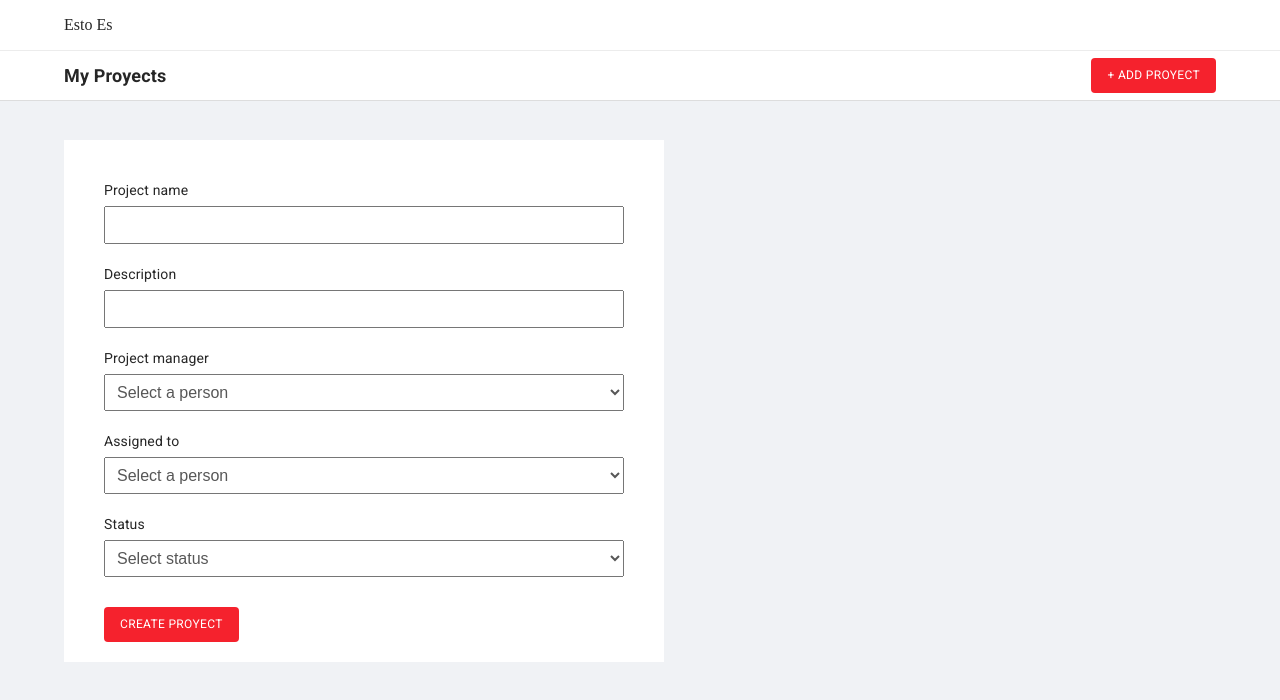
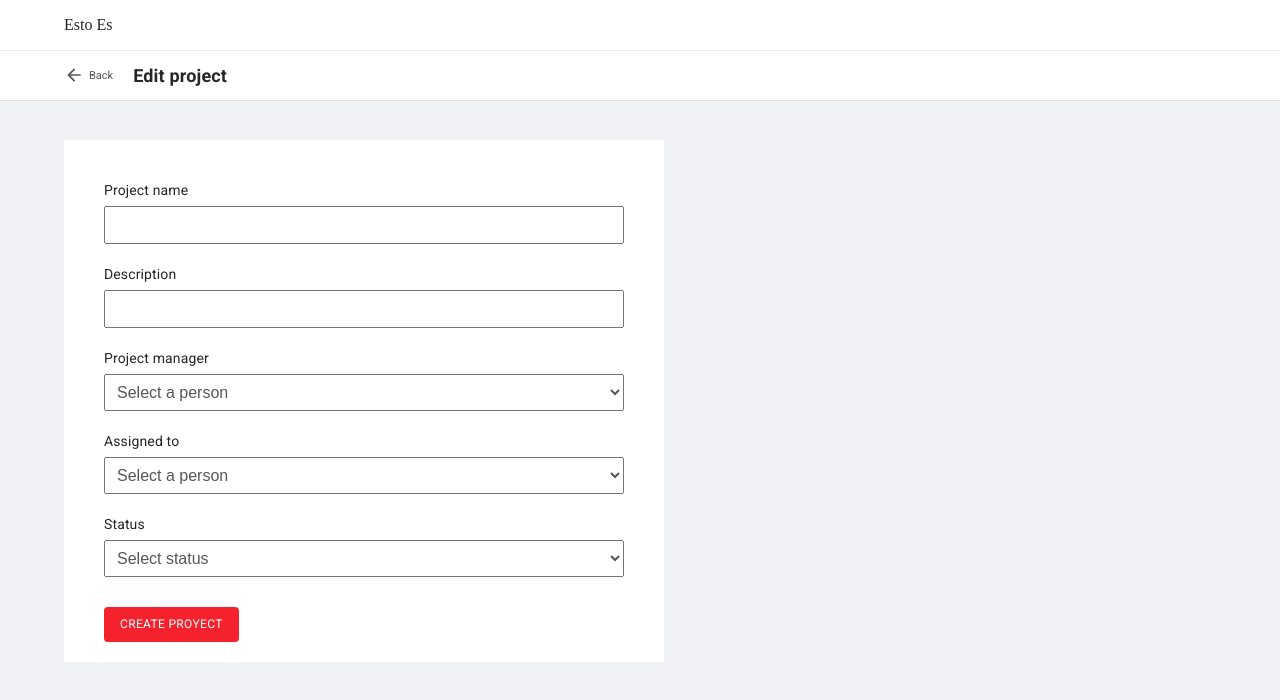
Before and after one commit to ncorradini/estoes-challenge, a React (Create React App) app: page /edit in a window 1280 px wide. Shown: the top 700 px of the page. Built offline with nearby package versions, Linux system fonts and the light colour scheme.

Commit message:
Fixed header

```diff
--- /dev/null
+++ b/src/components/Header/NavBarActions.jsx
@@ -0,0 +1,33 @@
+import { Typography } from '@mui/material';
+import { Link } from 'react-router-dom';
+import ArrowBackOutlinedIcon from '@mui/icons-material/ArrowBackOutlined';
+
+const NavBarActions = ({ location }) => {
+  return (
+    <>
+      <Link to="/" style={{
+        color: '#575757',
+        display: 'flex',
+        alignItems: 'center',
+      }}>
+        <ArrowBackOutlinedIcon
+          fontSize="small"
+          sx={{ color: '#575757', pr: '5px' }}
+        />
+        <span style={{
+          fontSize: '11px',
+          fontFamily: 'Roboto',
+        }}>Back</span>
+      </Link>
+      <Typography sx={{
+        fontWeight: 600,
+        fontSize: '18px',
+        ml: '20px',
+      }}>
+        {location.pathname === '/create' ? 'Add proyect' : 'Edit project'}
+      </Typography>
+    </>
+  );
+};
+
+export default NavBarActions;
--- /dev/null
+++ b/src/components/Header/NavBarHome.jsx
@@ -0,0 +1,42 @@
+import { Typography, Box, Button } from '@mui/material';
+import { Link } from 'react-router-dom';
+
+const NavBarHome = () => {
+  return (
+    <>
+      <Typography sx={{
+        fontWeight: 600,
+        fontSize: '18px',
+        width: '100%',
+      }}>
+        <Link to="/" style={{ color: '#262626' }}>
+          My Proyects
+        </Link>
+      </Typography>
+      <Box sx={{
+        width: '100%',
+        display: 'flex',
+        justifyContent: 'flex-end',
+      }}>
+        <Link to="/create" style={{ color: '#fff' }}>
+          <Button
+            variant="contained"
+            disableElevation
+            sx={{
+              background: '#f5222d',
+              height: '35px',
+              fontSize: '12px',
+              fontWeight: 400,
+              '&:hover': {
+                background: '#d41c25',
+              },
+            }}>
+            + Add proyect
+          </Button>
+        </Link>
+      </Box>
+    </>
+  );
+};
+
+export default NavBarHome;
--- a/src/components/Header/index.jsx
+++ b/src/components/Header/index.jsx
@@ -1,7 +1,11 @@
-import { Box, Container, Typography, Button } from '@mui/material';
-import { Link } from 'react-router-dom';
+import { Box, Container } from '@mui/material';
+import { useLocation } from 'react-router-dom';
+import NavBarActions from './NavBarActions';
+import NavBarHome from './NavBarHome';
 
 const Header = () => {
+  const location = useLocation();
+
   return (
     <Box sx={{
       background: '#fff',
@@ -29,34 +33,10 @@ const Header = () => {
           display: 'flex',
           alignItems: 'center',
         }}>
-          <Typography sx={{
-            fontWeight: 600,
-            fontSize: '18px',
-            width: '100%',
-          }}>
-            <Link to="/" style={{ color: '#262626' }}>
-              My Proyects
-            </Link>
-          </Typography>
-          <Box sx={{
-            width: '100%',
-            display: 'flex',
-            justifyContent: 'flex-end',
-          }}>
-            <Link to="/create" style={{ color: '#fff' }}>
-              <Button
-                variant="contained"
-                disableElevation
-                sx={{
-                  background: '#f5222d',
-                  height: '35px',
-                  fontSize: '12px',
-                  fontWeight: 400,
-                }}>
-                + Add proyect
-              </Button>
-            </Link>
-          </Box>
+          {location.pathname === '/'
+            ? <NavBarHome />
+            : <NavBarActions location={location} />
+          }
         </Container>
       </Box>
     </Box>
```
